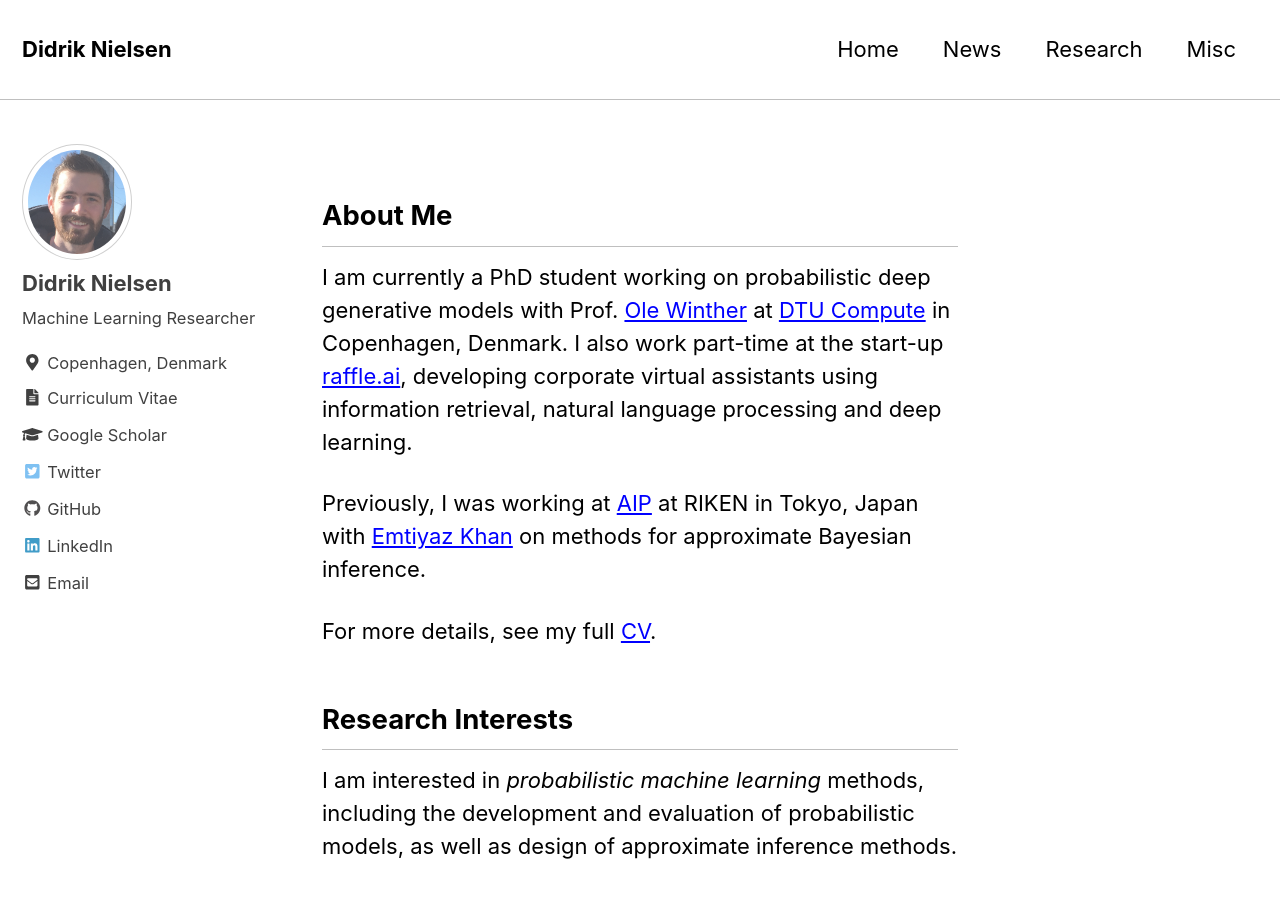
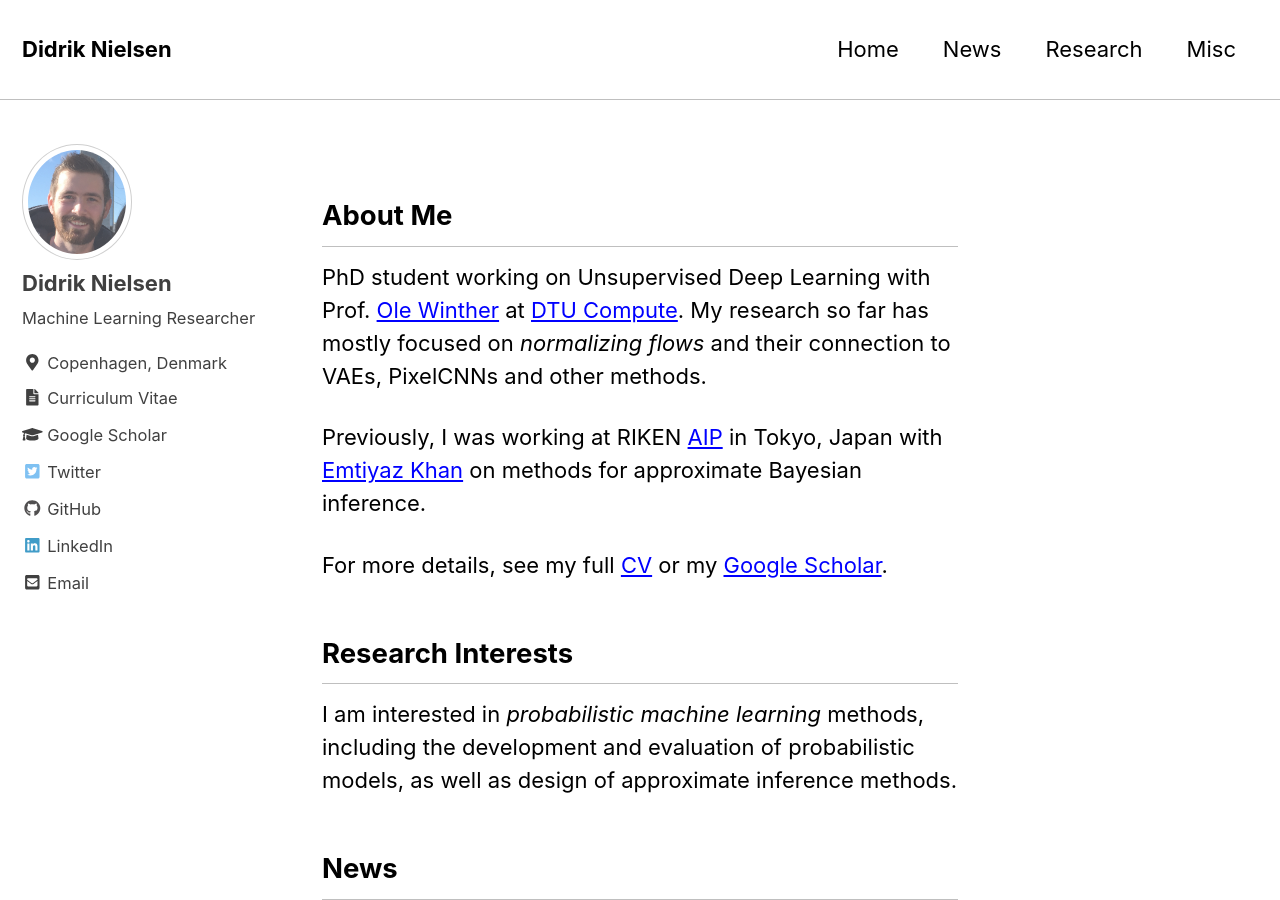
Before and after one commit to didriknielsen/didriknielsen.github.io, a Jekyll site: the page built from index.html, in a window 1280 px wide and 900 px high. Built offline with Jekyll 4.4.1, drawn with Linux system fonts in a browser that asks for light colours; nearby versions of some CDN libraries; the list of posts is cut into pages by our own code.

Commit message:
Updated main text

```diff
--- a/_includes/mainpage.md
+++ b/_includes/mainpage.md
@@ -1,10 +1,10 @@
 ## About Me
 
-I am currently a PhD student working on probabilistic deep generative models with Prof. [Ole Winther](http://cogsys.imm.dtu.dk/staff/winther/) at [DTU Compute](http://www.compute.dtu.dk/english) in Copenhagen, Denmark. I also work part-time at the start-up [raffle.ai](http://raffle.ai/), developing corporate virtual assistants using information retrieval, natural language processing and deep learning.
+PhD student working on Unsupervised Deep Learning with Prof. [Ole Winther](http://cogsys.imm.dtu.dk/staff/winther/) at [DTU Compute](http://www.compute.dtu.dk/english). My research so far has mostly focused on *normalizing flows* and their connection to VAEs, PixelCNNs and other methods.
 
-Previously, I was working at [AIP](http://www.riken.jp/en/research/labs/aip/) at RIKEN in Tokyo, Japan with [Emtiyaz Khan](https://emtiyaz.github.io/) on methods for approximate Bayesian inference.
+Previously, I was working at RIKEN [AIP](http://www.riken.jp/en/research/labs/aip/) in Tokyo, Japan with [Emtiyaz Khan](https://emtiyaz.github.io/) on methods for approximate Bayesian inference.
 
-For more details, see my full [CV](/files/cv.pdf).
+For more details, see my full [CV](/files/cv.pdf) or my [Google Scholar](https://scholar.google.com/citations?user=-sbw1JIAAAAJ&hl=en).
 
 ## Research Interests
 
```
